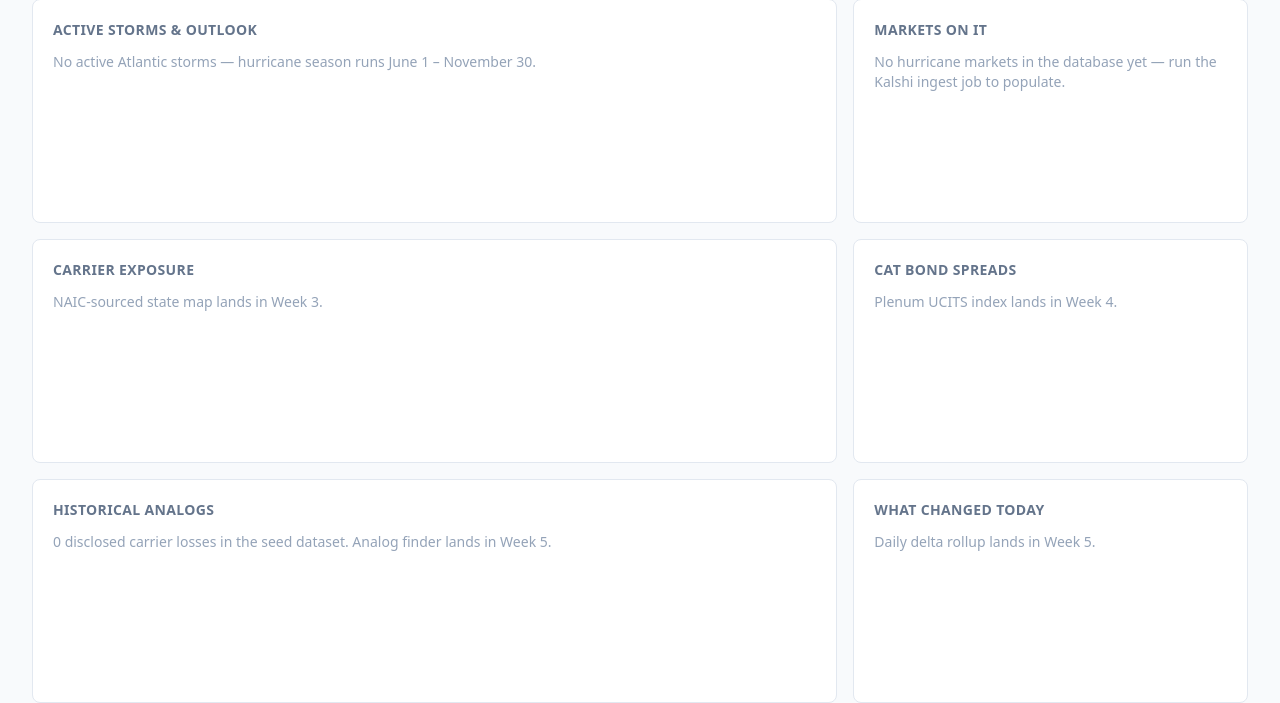
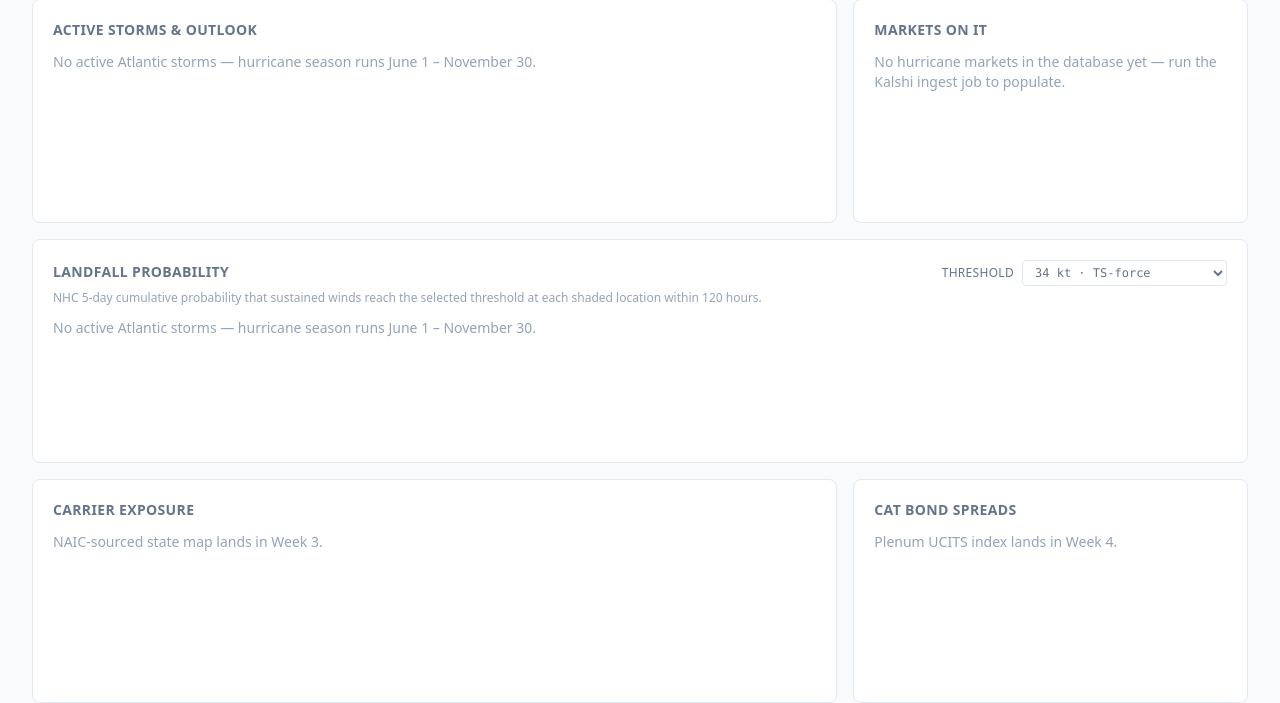
Before and after one commit to ReallyNobody/prediction-tracker, a FastAPI app: page / in a window 1280 px wide. Shown: the part 179-882 px from the top of the page. Run offline with FastAPI, Linux system fonts and the light colour scheme; data that the repository does not hold is empty; some libraries are stand-ins or nearby versions.

Commit message:
feat(ui): Panel 4 landfall probability map — WSP choropleth + panel_landfall.js
Adds the second Leaflet panel: NHC's 5-day cumulative wind-speed
probability (WSP) rendered as a choropleth over the Atlantic basin.
Complements Panel 1 — where the cone answers "where might the storm
center go," this panel answers "where might damaging winds actually
arrive." Different framing, same data pipeline.

What the user sees:
  * Full-width panel below the cone map + markets row
  * Threshold dropdown (34 / 50 / 64 kt) that switches between the
    three wind-speed-probability products NHC ships in wsp_120hr
  * 8-band amber-through-orange-through-deep-red color ramp keyed to
    the PWIND band each polygon represents
  * Legend in bottom-right
  * Empty-state copy matching Panel 1 ("No active Atlantic storms
    — hurricane season runs June 1 – November 30")
  * Distinct failure state (rose-colored) when the feed itself errors

Technical shape:
  * Separate L.map instance from Panel 1 — the two panels own their
    own Leaflet worlds, so a bug in one can't break the other
  * Pre-builds one GeoJSON layer group per threshold on first paint,
    then switches via add/removeLayer on dropdown change — no
    re-fetch, no re-parse, no flicker
  * Fits bounds once to the 34 kt envelope (widest of the three,
    since higher-threshold contours nest inside it) so switching
    thresholds doesn't jerk the viewport around
  * Consumes /api/v1/forecasts/active?include_wsp=true; that query
    param and its serialization were already plumbed through the
    service layer + route handler in Day 11

No new runtime deps — Leaflet is already in base.html from Day 11,
and OSM tiles are the same source.

Tests: one smoke test asserting the HTML contract (container IDs,
threshold option values, loader-script path) paralleling Panel 1's.
Updated the panel-count test from 7 to 8 and added the new heading
to the presence check.

Co-Authored-By: Claude Opus 4.7 <noreply@anthropic.com>

```diff
--- /dev/null
+++ b/src/rmn_dashboard/static/js/panel_landfall.js
@@ -0,0 +1,306 @@
+/* Panel 4b — Landfall probability map.
+ *
+ * Renders NHC's 5-day cumulative wind-speed probability (WSP) product as
+ * a choropleth on a dedicated Leaflet map. For each shaded polygon, the
+ * color encodes the probability (%) that sustained winds reach the
+ * user-selected threshold — 34 kt (tropical-storm-force), 50 kt
+ * (damaging), or 64 kt (hurricane-force) — at that location within the
+ * next 120 hours.
+ *
+ * Why this panel exists alongside Panel 1 (the cone map):
+ *   - The cone is a *track uncertainty* visualization: where the storm
+ *     center might go.
+ *   - WSP is a *wind hazard* visualization: where damaging winds might
+ *     actually arrive.
+ * A cone clipping the Florida Keys with 10% WSP is a very different
+ * underwriting situation than one clipping it with 60%. RMN's readers
+ * care about the second framing, and it's worth its own real estate.
+ *
+ * Data shape (matches rmn_dashboard.scrapers.nhc_shapefiles
+ * .parse_wind_probability_zip):
+ *
+ *   {
+ *     "type": "FeatureCollection",
+ *     "features": [
+ *       {
+ *         "type": "Feature",
+ *         "geometry": { "type": "Polygon" | "MultiPolygon", "coordinates": ... },
+ *         "properties": {
+ *           "PWIND": 40,           // lower bound of probability band, 0–100
+ *           "threshold_kt": 34     // 34, 50, or 64; added by parser
+ *         }
+ *       },
+ *       ...
+ *     ]
+ *   }
+ *
+ * The panel pre-builds one Leaflet layer group per threshold on first
+ * render, so switching thresholds is add/remove rather than rebuild —
+ * no re-fetch, no GeoJSON parse round-trip, no perceptible flicker.
+ */
+
+(function () {
+  "use strict";
+
+  // Atlantic basin centroid + initial zoom; actual bounds get refitted
+  // from the 34 kt layer on first paint (that layer's envelope is always
+  // the widest, since higher-threshold contours nest inside it).
+  const DEFAULT_CENTER = [25.0, -70.0];
+  const DEFAULT_ZOOM = 4;
+
+  // Probability color ramp — amber through orange to deep red, keyed to
+  // the PWIND band each polygon represents. Eight bands is a readability
+  // compromise: enough resolution that the 40%→60% boundary (the "start
+  // to worry" line for most underwriters) reads distinctly, but not so
+  // many that the legend becomes a paint chart. Palette matches the
+  // dashboard's orange accent so Panel 1 and Panel 4 feel related.
+  const BANDS = [
+    { min: 80, label: "≥ 80%", color: "#7c2d12" }, // orange-900
+    { min: 60, label: "60 – 80%", color: "#9a3412" }, // orange-800
+    { min: 50, label: "50 – 60%", color: "#ea580c" }, // orange-600
+    { min: 40, label: "40 – 50%", color: "#f59e0b" }, // amber-500
+    { min: 30, label: "30 – 40%", color: "#fbbf24" }, // amber-400
+    { min: 20, label: "20 – 30%", color: "#fcd34d" }, // amber-300
+    { min: 10, label: "10 – 20%", color: "#fde68a" }, // amber-200
+    { min: 0, label: "< 10%", color: "#fef3c7" }, // amber-100
+  ];
+
+  const DEFAULT_THRESHOLD = 34;
+  const SUPPORTED_THRESHOLDS = [34, 50, 64];
+
+  document.addEventListener("DOMContentLoaded", function () {
+    const mapEl = document.getElementById("landfall-map");
+    const emptyEl = document.getElementById("landfall-map-empty");
+    const thresholdEl = document.getElementById("landfall-threshold");
+
+    // Script is loaded from base.html on every page; guard in case this
+    // dashboard-only markup isn't present.
+    if (!mapEl || !emptyEl || !thresholdEl) {
+      return;
+    }
+
+    fetch("/api/v1/forecasts/active?include_wsp=true", {
+      headers: { Accept: "application/json" },
+    })
+      .then(function (response) {
+        if (!response.ok) {
+          throw new Error("HTTP " + response.status);
+        }
+        return response.json();
+      })
+      .then(function (payload) {
+        const storms = (payload && payload.storms) || [];
+        const features = collectWspFeatures(storms);
+        if (features.length === 0) {
+          // Two shapes collapse to the same empty-state message: no
+          // active storms at all, and active storms whose forecasts
+          // don't yet carry WSP (fresh invests, pre-WSP advisories).
+          // The user-facing distinction doesn't matter — both mean
+          // "nothing to show for landfall probability right now."
+          showEmptyState(emptyEl, mapEl);
+          return;
+        }
+        renderMap(mapEl, emptyEl, thresholdEl, features);
+      })
+      .catch(function (err) {
+        // Distinct from the empty state so a broken endpoint during a
+        // live incident doesn't silently masquerade as "season off."
+        console.error("landfall-map fetch failed", err);
+        emptyEl.innerHTML =
+          '<p class="text-sm text-rose-500">Probability feed unavailable — try refreshing.</p>';
+        mapEl.classList.add("hidden");
+      });
+  });
+
+  function collectWspFeatures(storms) {
+    // Each storm's forecast carries its own WSP FeatureCollection. At
+    // peak season there can be 2–3 active Atlantic storms; concatenating
+    // their polygons is fine and matches how NHC's own basin-scoped
+    // wsp_120hr product is already shaped (the product is basin-scoped
+    // even though we hang it off individual Forecast rows in the DB).
+    const all = [];
+    storms.forEach(function (entry) {
+      const fc = entry && entry.forecast && entry.forecast.wind_probability_geojson;
+      if (fc && Array.isArray(fc.features)) {
+        fc.features.forEach(function (f) {
+          all.push(f);
+        });
+      }
+    });
+    return all;
+  }
+
+  function showEmptyState(emptyEl, mapEl) {
+    // Deliberately identical copy to Panel 1's off-season message — both
+    // panels share the same "no active Atlantic system" ground truth, so
+    // saying the same thing twice is clearer than inventing a second
+    // phrasing that would read as a different condition.
+    emptyEl.innerHTML =
+      '<p class="text-sm">No active Atlantic storms — hurricane season runs June 1 – November 30.</p>';
+    mapEl.classList.add("hidden");
+  }
+
+  function renderMap(mapEl, emptyEl, thresholdEl, features) {
+    emptyEl.classList.add("hidden");
+    mapEl.classList.remove("hidden");
+
+    const map = L.map(mapEl, {
+      center: DEFAULT_CENTER,
+      zoom: DEFAULT_ZOOM,
+      scrollWheelZoom: false,
+    });
+
+    L.tileLayer("https://{s}.tile.openstreetmap.org/{z}/{x}/{y}.png", {
+      attribution:
+        '&copy; <a href="https://www.openstreetmap.org/copyright">OpenStreetMap</a> contributors',
+      maxZoom: 10,
+    }).addTo(map);
+
+    // Pre-build one GeoJSON layer per threshold. Switching is then just
+    // an add/remove toggle on the map — cheap, flicker-free, and means
+    // the threshold dropdown reacts in <1 frame instead of waiting on a
+    // re-parse.
+    const layersByThreshold = {};
+    SUPPORTED_THRESHOLDS.forEach(function (kt) {
+      const kept = features.filter(function (f) {
+        return (f.properties || {}).threshold_kt === kt;
+      });
+      layersByThreshold[kt] = L.geoJSON(
+        { type: "FeatureCollection", features: kept },
+        {
+          style: styleForWspFeature,
+          onEachFeature: function (feature, layer) {
+            layer.bindPopup(buildFeaturePopup(feature.properties || {}, kt));
+          },
+        },
+      );
+    });
+
+    let current = parseInt(thresholdEl.value, 10) || DEFAULT_THRESHOLD;
+    if (!SUPPORTED_THRESHOLDS.includes(current)) {
+      current = DEFAULT_THRESHOLD;
+      thresholdEl.value = String(current);
+    }
+    layersByThreshold[current].addTo(map);
+
+    // Fit once to the 34 kt envelope — it's always the widest of the
+    // three layers (higher-threshold contours nest inside lower ones),
+    // so switching thresholds later won't jerk the viewport around.
+    try {
+      const widestBounds = layersByThreshold[DEFAULT_THRESHOLD].getBounds();
+      if (widestBounds.isValid()) {
+        map.fitBounds(widestBounds, { padding: [20, 20] });
+      }
+    } catch (e) {
+      // getBounds throws on empty layers; defensive fallback keeps the
+      // default Atlantic view in that degenerate case.
+      map.setView(DEFAULT_CENTER, DEFAULT_ZOOM);
+    }
+
+    thresholdEl.addEventListener("change", function () {
+      const next = parseInt(thresholdEl.value, 10);
+      if (!SUPPORTED_THRESHOLDS.includes(next) || next === current) {
+        return;
+      }
+      map.removeLayer(layersByThreshold[current]);
+      layersByThreshold[next].addTo(map);
+      current = next;
+    });
+
+    addLegend(map);
+  }
+
+  function styleForWspFeature(feature) {
+    const p = pwindOf(feature);
+    return {
+      color: "#374151", // slate-700 stroke — quiet against any fill
+      weight: 0.5,
+      opacity: 0.7,
+      fillColor: colorForProbability(p),
+      fillOpacity: 0.55, // lets the coastline read through
+    };
+  }
+
+  function pwindOf(feature) {
+    const props = (feature && feature.properties) || {};
+    // Accept upper-case (NHC DBF convention) and lower-case as a hedge
+    // against a future NHC release changing the field case. The parser
+    // preserves DBF case, so upper-case is the production path.
+    const raw = props.PWIND;
+    if (typeof raw === "number") return raw;
+    const alt = props.pwind;
+    if (typeof alt === "number") return alt;
+    return 0;
+  }
+
+  function colorForProbability(p) {
+    for (let i = 0; i < BANDS.length; i++) {
+      if (p >= BANDS[i].min) {
+        return BANDS[i].color;
+      }
+    }
+    // Unreachable because BANDS ends at min=0, but defensive.
+    return BANDS[BANDS.length - 1].color;
+  }
+
+  function buildFeaturePopup(props, thresholdKt) {
+    const p = typeof props.PWIND === "number" ? props.PWIND : props.pwind;
+    const parts = [];
+    if (typeof p === "number") {
+      parts.push(
+        "<strong>" +
+          p.toFixed(0) +
+          "%</strong> chance of sustained winds ≥ " +
+          thresholdKt +
+          " kt",
+      );
+    } else {
+      parts.push("Probability band, ≥ " + thresholdKt + " kt");
+    }
+    parts.push('<span style="color:#64748b;">5-day cumulative (NHC WSP)</span>');
+    return parts.join("<br>");
+  }
+
+  function addLegend(map) {
+    // Bottom-right so it doesn't collide with Leaflet's default zoom
+    // controls (top-left) or the attribution strip (bottom-right is
+    // Leaflet's default attribution slot, but Leaflet stacks controls
+    // at the same corner vertically, so this reads cleanly above the
+    // "© OpenStreetMap" line).
+    const legend = L.control({ position: "bottomright" });
+    legend.onAdd = function () {
+      const div = L.DomUtil.create("div", "landfall-legend");
+      // Inline styles — the panel is tiny enough that a separate CSS
+      // rule would add surface area for minimal benefit, and the JS
+      // file is already the only place that knows about BANDS.
+      div.style.background = "rgba(255, 255, 255, 0.95)";
+      div.style.padding = "6px 8px";
+      div.style.border = "1px solid #e2e8f0";
+      div.style.borderRadius = "4px";
+      div.style.fontSize = "11px";
+      div.style.lineHeight = "1.5";
+      div.style.color = "#334155"; // slate-700
+
+      const swatchRows = BANDS.map(function (band) {
+        return (
+          '<div style="display:flex;align-items:center;gap:6px;">' +
+          '<span style="display:inline-block;width:14px;height:14px;' +
+          "background:" +
+          band.color +
+          ";" +
+          'border:0.5px solid #374151;"></span>' +
+          "<span>" +
+          band.label +
+          "</span>" +
+          "</div>"
+        );
+      }).join("");
+
+      div.innerHTML =
+        '<div style="font-weight:600;margin-bottom:4px;color:#0f172a;">Probability</div>' +
+        swatchRows;
+      return div;
+    };
+    legend.addTo(map);
+  }
+})();
--- a/src/rmn_dashboard/templates/base.html
+++ b/src/rmn_dashboard/templates/base.html
@@ -45,8 +45,11 @@
       .panel-shell { min-height: 14rem; }
       /* Leaflet needs an explicit height on its container; Tailwind's
          h-96 (24rem = 384px) matches the cone-map aspect ratio we want
-         on the 2-col panel. */
+         on the 2-col panel. The landfall (WSP) map is a full-width row
+         and gets slightly more vertical room so basin-wide probability
+         contours stay readable. */
       #forecast-map { height: 24rem; }
+      #landfall-map { height: 28rem; }
     </style>
   </head>
   <body class="bg-slate-50 text-slate-900 antialiased">
--- a/src/rmn_dashboard/templates/index.html
+++ b/src/rmn_dashboard/templates/index.html
@@ -3,6 +3,7 @@
 
 {% block content %}
   <script src="{{ url_for('static', path='/js/forecast_map.js') }}" defer></script>
+  <script src="{{ url_for('static', path='/js/panel_landfall.js') }}" defer></script>
 
   <section class="mb-6">
     <p class="max-w-3xl text-sm text-slate-600 leading-relaxed">
@@ -76,6 +77,45 @@
       {% endif %}
     </aside>
 
+    {#
+      Panel 4b — Landfall probability (5-day cumulative WSP).
+
+      Full-width row so basin-wide probability contours have room to
+      read. Sits below Panel 1 + Markets visually, so the page flows
+      "where the storm is → what the market thinks → where damaging
+      winds might actually arrive → who has exposure there."
+
+      Panel owns its own Leaflet instance (separate from Panel 1) —
+      different product, different styling, and we want a Panel 4 bug
+      to be unable to break the cone map above.
+    #}
+    <section class="panel-shell rounded-lg border border-slate-200 bg-white p-5 lg:col-span-3">
+      <div class="flex items-baseline justify-between gap-3 flex-wrap">
+        <h2 class="text-sm font-semibold uppercase tracking-wide text-slate-500">
+          Landfall probability
+        </h2>
+        <div class="flex items-center gap-2 text-xs text-slate-500">
+          <label for="landfall-threshold" class="uppercase tracking-wide">Threshold</label>
+          <select id="landfall-threshold"
+                  class="rounded border border-slate-200 bg-white px-2 py-1 text-xs font-mono"
+                  data-testid="landfall-threshold">
+            <option value="34" selected>34 kt · TS-force</option>
+            <option value="50">50 kt · damaging</option>
+            <option value="64">64 kt · hurricane-force</option>
+          </select>
+        </div>
+      </div>
+      <p class="mt-1 text-xs text-slate-400 max-w-3xl">
+        NHC 5-day cumulative probability that sustained winds reach the
+        selected threshold at each shaded location within 120 hours.
+      </p>
+      <div id="landfall-map" class="mt-3 rounded border border-slate-200 hidden"
+           aria-label="Landfall wind-speed probability map"></div>
+      <div id="landfall-map-empty" class="mt-3 text-slate-400">
+        <p class="text-sm">Loading probability data…</p>
+      </div>
+    </section>
+
     {#  Panel 2 — Carrier exposure map  #}
     <section class="panel-shell rounded-lg border border-slate-200 bg-white p-5 lg:col-span-2">
       <h2 class="text-sm font-semibold uppercase tracking-wide text-slate-500">
```
Also changed, not shown: tests/test_routes.py (+30 -3 lines).
